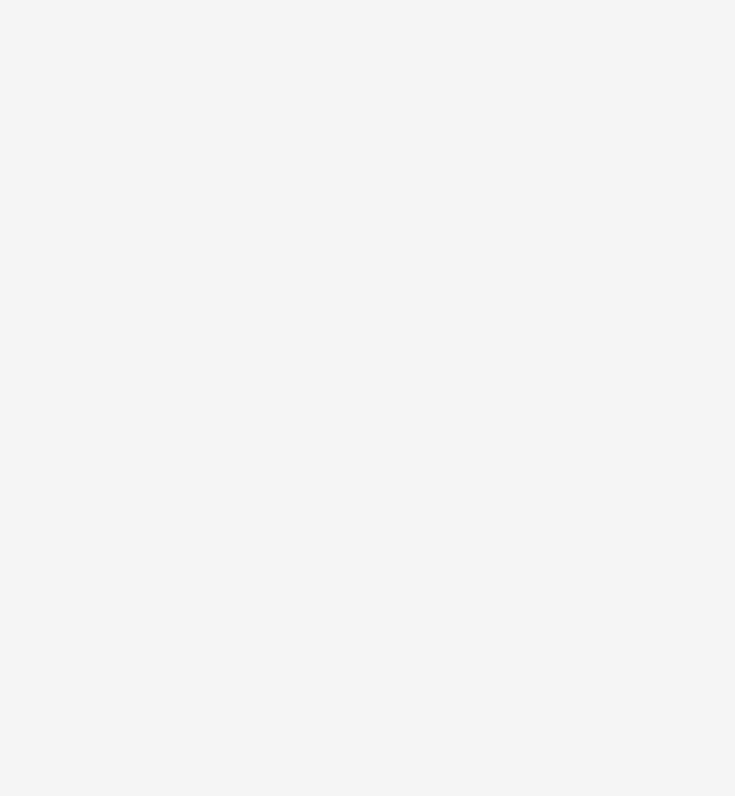
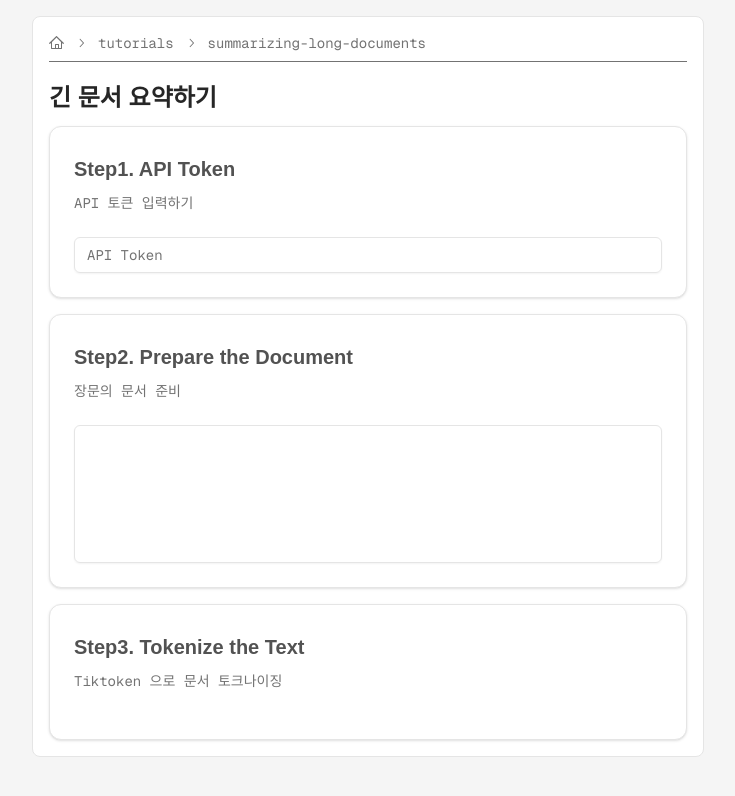
Before and after one commit to gitgitWi/llm-tutorials-step-by-step, a Next.js app: page /tutorials/summarizing-long-documents in a window 1280 px wide. Before the commit this address had no page. Shown: the top 796 px of the page, without its empty margins (272-1007 px from the left). Built offline with nearby package versions, Linux system fonts and the light colour scheme.

Commit message:
feat(tutorials) add summarizing-long-document page with shadcn form

```diff
--- /dev/null
+++ b/src/app/tutorials/summarizing-long-documents/page.tsx
@@ -0,0 +1,115 @@
+'use client';
+
+import { valibotResolver } from '@hookform/resolvers/valibot';
+import { useForm } from 'react-hook-form';
+import { type InferOutput, minLength, object, pipe, string } from 'valibot';
+import {
+  Card,
+  CardContent,
+  CardDescription,
+  CardHeader,
+} from '~/features/ui/card';
+import { Form, FormControl, FormField, FormItem } from '~/features/ui/form';
+import { Heading2, Heading3 } from '~/features/ui/headings';
+import { Input } from '~/features/ui/input';
+import { Textarea } from '~/features/ui/textarea';
+
+// TODO: 스키마 정의
+const SummarizeLongDocFormSchema = object({
+  apiToken: pipe(
+    string(),
+    minLength(2, 'API 토큰은 최소 2자 이상이어야 합니다.')
+  ),
+  documentText: pipe(
+    string(),
+    minLength(2, '문서 텍스트는 최소 2자 이상이어야 합니다.')
+  ),
+});
+
+type SummarizeLongDocFormSchema = InferOutput<
+  typeof SummarizeLongDocFormSchema
+>;
+
+export default function SummarizingLongDocumentsPage() {
+  const form = useForm<SummarizeLongDocFormSchema>({
+    resolver: valibotResolver(SummarizeLongDocFormSchema),
+    defaultValues: {
+      apiToken: '',
+      documentText: '',
+    },
+  });
+
+  const onSubmit = async (data: SummarizeLongDocFormSchema) => {
+    console.debug('[onSubmit.form]', form);
+    console.debug('[onSubmit]', data);
+  };
+
+  return (
+    <section>
+      <Heading2>긴 문서 요약하기</Heading2>
+
+      <Form {...form}>
+        <form
+          onSubmit={form.handleSubmit(onSubmit)}
+          className="flex flex-col gap-4"
+        >
+          <Card>
+            <CardHeader>
+              <Heading3>Step1. API Token</Heading3>
+              <CardDescription>API 토큰 입력하기</CardDescription>
+            </CardHeader>
+
+            <CardContent>
+              <FormField
+                control={form.control}
+                name="apiToken"
+                render={({ field }) => (
+                  <FormItem>
+                    <FormControl>
+                      <Input placeholder="API Token" {...field} />
+                    </FormControl>
+                  </FormItem>
+                )}
+              />
+            </CardContent>
+          </Card>
+
+          <Card>
+            <CardHeader>
+              <Heading3>Step2. Prepare the Document</Heading3>
+              <CardDescription>장문의 문서 준비</CardDescription>
+            </CardHeader>
+
+            <CardContent>
+              <FormField
+                control={form.control}
+                name="documentText"
+                render={({ field }) => (
+                  <FormItem>
+                    <FormControl>
+                      <Textarea
+                        className="resize-none"
+                        {...field}
+                        minLength={2}
+                        rows={6}
+                      />
+                    </FormControl>
+                  </FormItem>
+                )}
+              />
+            </CardContent>
+          </Card>
+
+          <Card>
+            <CardHeader>
+              <Heading3>Step3. Tokenize the Text</Heading3>
+              <CardDescription>Tiktoken 으로 문서 토크나이징</CardDescription>
+            </CardHeader>
+
+            <CardContent>{/*  */}</CardContent>
+          </Card>
+        </form>
+      </Form>
+    </section>
+  );
+}
```
